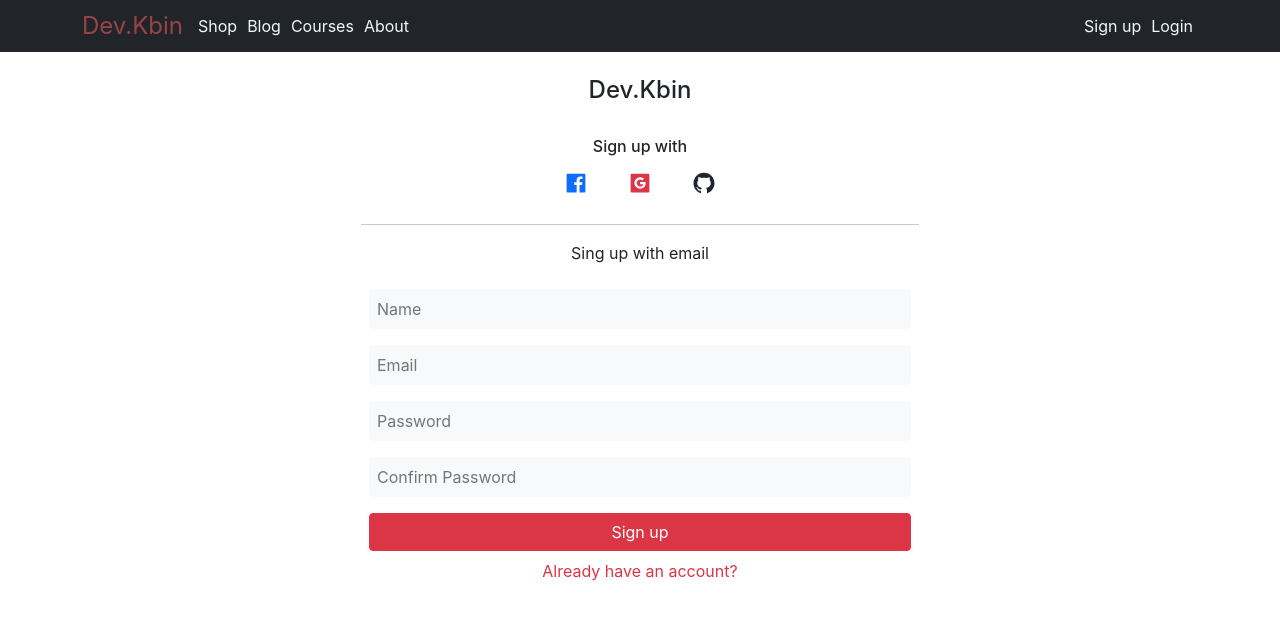
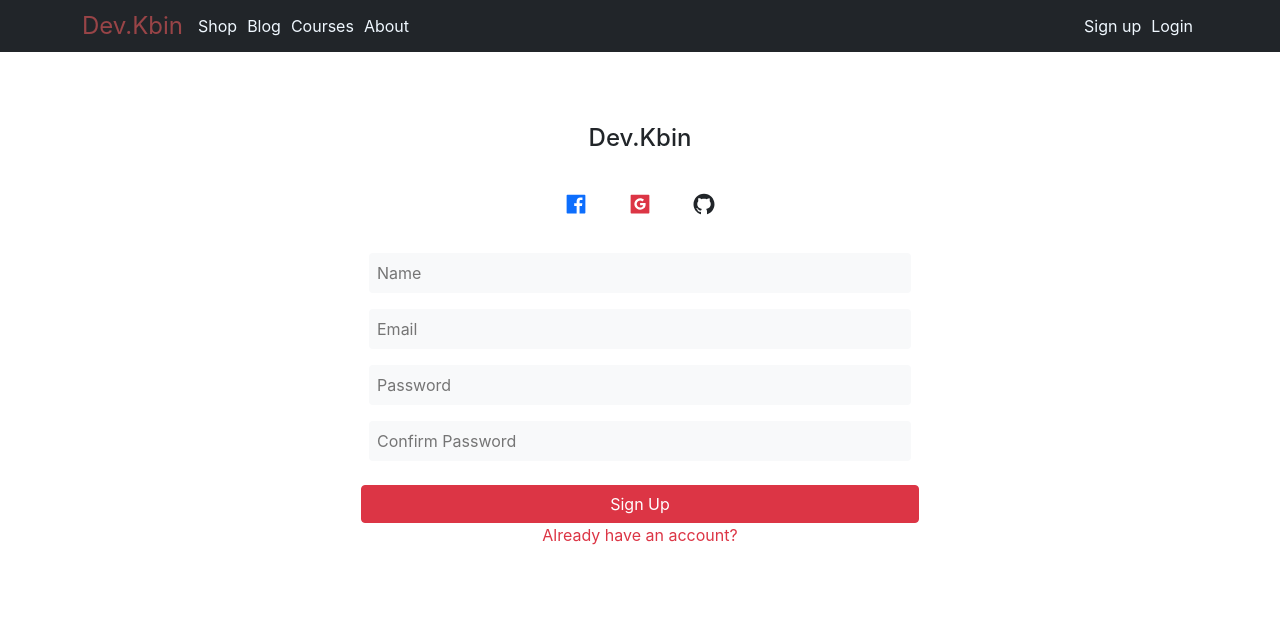
Before and after one commit to Khalidprithy/Youtuber-Website-React, a React (Create React App) app: page /signup in a window 1280 px wide. Shown: the top 618 px of the page. Built offline with nearby package versions, Linux system fonts and the light colour scheme.

Commit message:
sign up login added

```diff
--- a/src/App.css
+++ b/src/App.css
@@ -1,38 +1,3 @@
-.App {
-  text-align: center;
+::-webkit-scrollbar {
+  display: none;
 }
-
-.App-logo {
-  height: 40vmin;
-  pointer-events: none;
-}
-
-@media (prefers-reduced-motion: no-preference) {
-  .App-logo {
-    animation: App-logo-spin infinite 20s linear;
-  }
-}
-
-.App-header {
-  background-color: #282c34;
-  min-height: 100vh;
-  display: flex;
-  flex-direction: column;
-  align-items: center;
-  justify-content: center;
-  font-size: calc(10px + 2vmin);
-  color: white;
-}
-
-.App-link {
-  color: #61dafb;
-}
-
-@keyframes App-logo-spin {
-  from {
-    transform: rotate(0deg);
-  }
-  to {
-    transform: rotate(360deg);
-  }
-}
--- a/src/components/Header/Login/Login.js
+++ b/src/components/Header/Login/Login.js
@@ -1,19 +1,60 @@
-import React from 'react';
+import React, { useState } from 'react';
 import './Login.css'
-import { Link } from 'react-router-dom';
+import { Link, useNavigate } from 'react-router-dom';
 import SocialLogin from '../../Shared/SocialLogin/SocialLogin';
+import { useSignInWithEmailAndPassword } from 'react-firebase-hooks/auth';
+import auth from '../../../firebase.init';
 
 const Login = () => {
+    const navigate = useNavigate();
+    const [email, setEmail] = useState('');
+    const [password, setPassword] = useState('');
+    const [
+        signInWithEmailAndPassword,
+        user,
+        loading,
+        error,
+    ] = useSignInWithEmailAndPassword(auth);
+
+    const handleEmailBlur = e => {
+        setEmail(e.target.value)
+    }
+
+    const handlePasswordBlur = e => {
+        setPassword(e.target.value)
+    }
+
+    const handleUserLogin = e => {
+        e.preventDefault();
+        signInWithEmailAndPassword(email, password)
+    }
+    if (user) {
+        navigate('/home')
+    }
+    if (error) {
+        return (
+            <div>
+                <p>Error: {error.message}</p>
+            </div>
+        );
+    }
+
+
     return (
-        <div className='container text-center'>
+        <div className='container text-center mt-5'>
             <h4 className='p-4'>Dev.Kbin</h4>
             <SocialLogin></SocialLogin>
-            <p>Login with email</p>
             <form className='d-flex flex-column w-50 mx-auto'>
-                <input className="m-2 p-2 bg-light border-0 rounded" type="email" name="email" id="" placeholder='Email' />
-                <input className="m-2 p-2 bg-light border-0 rounded" type="password" name="password" id="" placeholder='Password' />
-                <button className="m-2 btn btn-danger">Login</button>
-                <div className='d-flex justify-content-between mx-4'>
+                <input
+                    onBlur={handleEmailBlur}
+                    className="m-2 p-2 bg-light border-0 rounded" type="email" name="email" id="" placeholder='Email' />
+                <input
+                    onBlur={handlePasswordBlur}
+                    className="m-2 p-2 bg-light border-0 rounded" type="password" name="password" id="" placeholder='Password' />
+                <button
+                    onClick={handleUserLogin}
+                    className="m-2 btn btn-danger">Login</button>
+                <div>
                     <Link to='/signup' className='text-danger text-decoration-none'>Don't have an account?</Link>
                     <p className='btn btn-link text-dark text-decoration-none'> Forgot password?</p>
                 </div>
--- a/src/components/Header/SignUp/SignUp.js
+++ b/src/components/Header/SignUp/SignUp.js
@@ -1,27 +1,29 @@
 import React, { useState } from 'react';
 import './SignUp.css'
-import { Link } from 'react-router-dom';
+import { Link, useNavigate } from 'react-router-dom';
 import SocialLogin from '../../Shared/SocialLogin/SocialLogin';
 import auth from '../../../firebase.init';
-import { useSignInWithEmailAndPassword } from 'react-firebase-hooks/auth';
+import { useCreateUserWithEmailAndPassword } from 'react-firebase-hooks/auth';
 
 
 const SignUp = () => {
+    const navigate = useNavigate();
     const [userName, setUserName] = useState('');
     const [email, setEmail] = useState('');
     const [password, setPassword] = useState('');
     const [confirmPassword, setConfirmPassword] = useState('');
+    const [showError, setShowError] = useState('');
+
     const [
-        signInWithEmailAndPassword,
+        createUserWithEmailAndPassword,
         user,
         loading,
         error,
-    ] = useSignInWithEmailAndPassword(auth);
+    ] = useCreateUserWithEmailAndPassword(auth);
 
     const handleEmailBlur = e => {
         setEmail(e.target.value);
     }
-
 
     const handlePasswordBlur = e => {
         setPassword(e.target.value);
@@ -31,45 +33,45 @@ const SignUp = () => {
     }
 
 
-    let errorElement;
+    const handleCreateUser = e => {
+        e.preventDefault()
+        if (password !== confirmPassword) {
+            setShowError('Password did not matched')
+        }
+        createUserWithEmailAndPassword(email, password);
+    }
 
-    if (error) {
-        errorElement =
-            <div>
-                <p>Error: {error.message}</p>
-            </div>
 
-    }
     if (loading) {
         return <p>Loading...</p>;
     }
     if (user) {
-        return (
-            <div>
-                <p>Signed In User: {user.email}</p>
-            </div>
-        );
+        navigate('/home')
     }
 
 
     return (
-        <div className='container text-center mb-5'>
+        <div className='container text-center my-5'>
             <h4 className='p-4'>Dev.Kbin</h4>
             <SocialLogin></SocialLogin>
-            <p>Sing up with email</p>
-            <form className='d-flex flex-column w-50 mx-auto'>
+            <form
+                onSubmit={handleCreateUser}
+                className='d-flex flex-column w-50 mx-auto'>
                 <input
                     className="m-2 p-2 bg-light border-0 rounded" type="text" name="name" id="" placeholder='Name' required />
                 <input
                     onBlur={handleEmailBlur}
                     className="m-2 p-2 bg-light border-0 rounded" type="email" name="email" id="" placeholder='Email' required />
                 <input
-                    onBlur={handlePasswordBlur} className="m-2 p-2 bg-light border-0 rounded" type="password" name="password" id="" placeholder='Password' required />
+                    onBlur={handlePasswordBlur}
+                    className="m-2 p-2 bg-light border-0 rounded" type="password" name="password" id="" placeholder='Password' required />
                 <input
                     onBlur={handleConfirmPasswordBlur}
                     className="m-2 p-2 bg-light border-0 rounded" type="password" name="confirm-password" id="" placeholder='Confirm Password' required />
-                {errorElement}
-                <button onClick={() => signInWithEmailAndPassword(email, password)} type='submit' className="m-2 btn btn-danger">Sign up</button>
+                <p style={{ color: 'red' }}>
+                    {showError}
+                </p>
+                <input className='form-submit btn btn-danger' type="submit" value="Sign Up" />
                 <Link to='/login' className='text-danger text-decoration-none'>Already have an account?</Link>
             </form>
         </div>
--- a/src/components/Shared/SocialLogin/SocialLogin.js
+++ b/src/components/Shared/SocialLogin/SocialLogin.js
@@ -31,7 +31,6 @@ const SocialLogin = () => {
 
     return (
         <div>
-            <h6>Sign up with</h6>
             <div className="d-flex align-items-center justify-content-center mb-4">
                 <div className="social-icons text-primary"> <AiFillFacebook
                     onClick={() => signInWithFacebook()}
@@ -43,7 +42,7 @@ const SocialLogin = () => {
                     onClick={() => signInWithGithub()}
                     className='icons github-icon'></AiFillGithub>  </div>
             </div>
-            <p className='w-50 mx-auto'> <hr /> </p>
+            {/* <p className='w-50 mx-auto'> <hr /> </p> */}
             {errorElement}
 
         </div>
```
